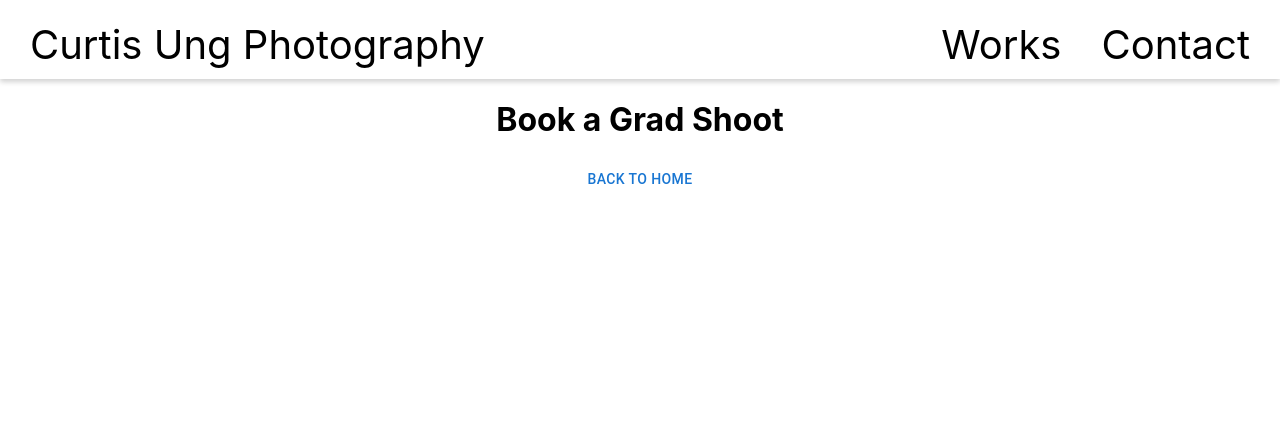
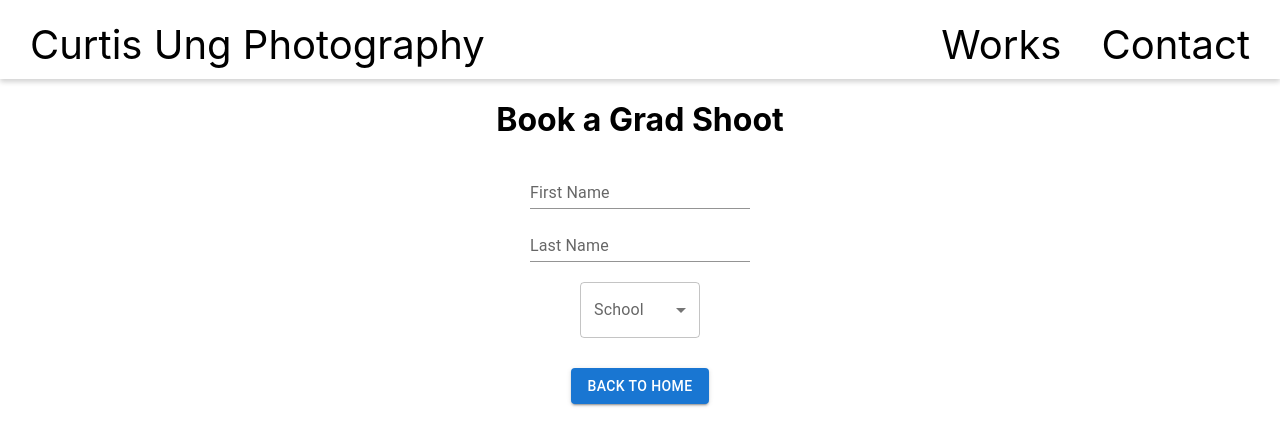
Before and after one commit to curtisung/curtiphotos-app, a React (Create React App) app: page /grad-shoot-booking in a window 1280 px wide. Shown: the top 446 px of the page. Built offline with nearby package versions, Linux system fonts and the light colour scheme.

Commit message:
minor styling to landing page photos. Began adding input fields on Booking page

```diff
--- a/src/components/BookGradShootPage.css
+++ b/src/components/BookGradShootPage.css
@@ -0,0 +1,24 @@
+.bookGradShootPage {
+    display: flex;
+    flex-direction: column;
+}
+
+.clientInputFields {
+    display: flex;
+    flex-direction: column;
+    align-items: center;
+    row-gap: 5px;
+    padding: 0 0 20px 0;
+}
+
+.pageTitleContainer {
+    text-align: center;
+}
+
+.clientSchool {
+    padding-top: 15px;
+}
+
+.homeButton {
+    max-width: 10px;
+}
--- a/src/components/BookGradShootPage.js
+++ b/src/components/BookGradShootPage.js
@@ -1,15 +1,57 @@
 import React from "react";
 import "./BookGradShootPage.css";
 import { useNavigate } from "react-router-dom";
-import { Button } from "@mui/material";
+import { Button, TextField, } from "@mui/material";
+import { useState } from "react";
+// import {  } from "@mui/base";
+import Box from '@mui/material/Box';
+import FormControl from '@mui/material/FormControl';
+
+import InputLabel from '@mui/material/InputLabel';
+import MenuItem from '@mui/material/MenuItem';
+import Select from '@mui/material/Select';
 
 
 function BookGradShootPage() {
+    const [school, setSchool] = useState();
+
     const navigate = useNavigate();
+
+    const handleSchoolChange = (event) => {
+        setSchool(event.target.value);
+    };
+
     return (
         <div className="bookGradShootPage">
-            <h1>Book a Grad Shoot</h1>
-            <Button onClick={() => navigate("/")}>Back to Home</Button>
+            <div className="pageTitleContainer">
+                <h1 className="pageTitle">Book a Grad Shoot</h1>
+            </div>
+            <div className="clientInputFields">
+                <TextField id="clientFirstName" label="First Name" variant="standard" />
+                <TextField id="clientLastName" label="Last Name" variant="standard" />
+                <Box className="clientSchool" sx={{ minWidth: 120 }}>
+                    <FormControl fullWidth>
+
+                        <InputLabel id="demo-simple-select-label">School</InputLabel>
+                        <Select
+                            labelId="demo-simple-select-label"
+                            id="demo-simple-select"
+                            value={school}
+                            label="school"
+                            onChange={handleSchoolChange}
+                        >
+                            <MenuItem value={"UC Irvine"}>UC Irvine</MenuItem>
+                            <MenuItem value={"UC Los Angeles"}>UC Los Angeles</MenuItem>
+                            <MenuItem value={"UC Riverside"}>UC Riverside</MenuItem>
+                            <MenuItem value={"UC San Diego"}>UC San Diego</MenuItem>
+                        </Select>
+                    </FormControl>
+                </Box>
+            </div>
+
+            <div className="landingPage__bookButtonContainer" onClick={(() => navigate("/"))}>
+                <Button className="bookShootPage__homeButton" variant="contained">Back to Home</Button>
+            </div>
         </div>
     );
 }
--- a/src/components/LandingPage.css
+++ b/src/components/LandingPage.css
@@ -13,6 +13,8 @@
 
 .landingPage__imageContainer {
     position: relative;
+    cursor: pointer;
+
 }
 
 .landingPage__image1 {
@@ -30,7 +32,7 @@
     /*border-color: black;
     border-width: 2px;*/
     font-size: 40px;
-    text-shadow: 0 0 3px #444444, 0 0 5px #444444;
+    text-shadow: 0 0 3px #202020, 0 0 5px #444444;
 
 }
 
@@ -46,5 +48,5 @@
 
 .photo:hover {
     scale: 101%;
-    box-shadow: 6px 6px 3px rgb(153, 153, 153);
+    box-shadow: 6px 8px 3px rgb(153, 153, 153);
 }
--- a/src/components/LandingPage.js
+++ b/src/components/LandingPage.js
@@ -19,15 +19,19 @@ function LandingPage() {
     return (
         <div className="landingPage">
             <div className="landingPage__photos">
-                <div className="landingPage__imageContainer">
-                    <img className="landingPage__image1 photo" onClick={navigateToWorks} src={michaelPortrait} alt="michaelPortrait"/>
+                <div className="landingPage__imageContainer" onClick={navigateToWorks}>
+                    <img className="landingPage__image1 photo" src={michaelPortrait} alt="michaelPortrait"/>
                     <div className="landingPage__image1Text">Graduation</div>
                 </div>
-                <img className="landingPage__nateChristinaPhoto photo" onClick={navigateToWorks} src={nateChristinaPortrait} alt="Nate and Christina"/>
+                <div className="landingPage__imageContainer" onClick={navigateToWorks}>
+                    <img className="landingPage__nateChristinaPhoto photo" onClick={navigateToWorks} src={nateChristinaPortrait} alt="Nate and Christina"/>
+                    <div className="landingPage__image1Text">Graduation</div>
+
+                </div>
             </div>
 
-            <div className="landingPage__bookButtonContainer">
-                <Button className="landingPage__bookButton" variant="contained" onClick={clickBookGradShoot}>Book Shoot With Me!</Button>
+            <div className="landingPage__bookButtonContainer" onClick={clickBookGradShoot}>
+                <Button className="landingPage__bookButton" variant="contained">Book Shoot With Me!</Button>
             </div>
         </div>
     );
```
